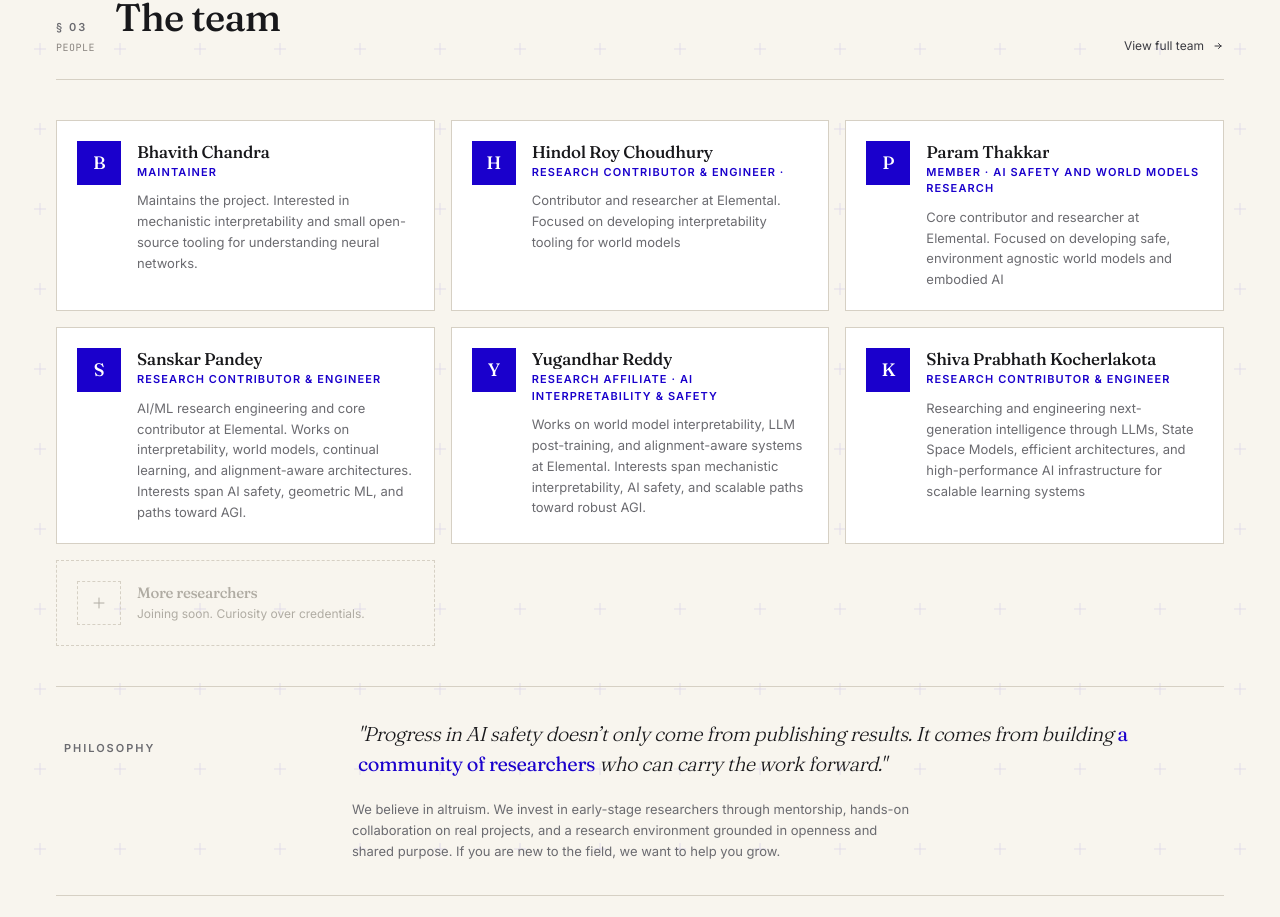
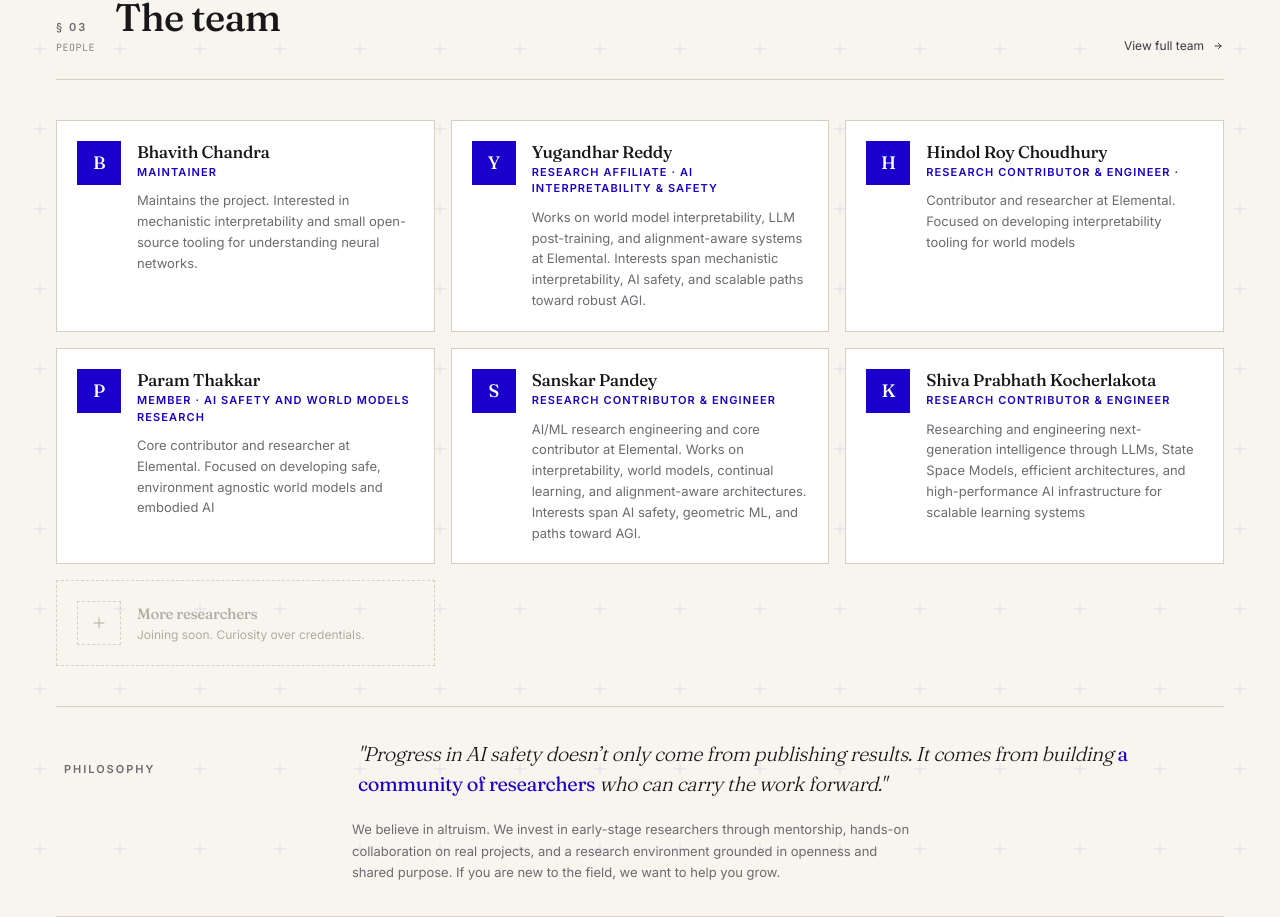
Before and after one commit to elemental-research-group/elemental-research-group.github.io, a React (Vite) app: page / in a window 1280 px wide. Shown: the part 2515-3432 px from the top of the page. Built offline with nearby package versions, Linux system fonts and the light colour scheme.

Commit message:
Yugandhar-updated profile: move Yugandhar Reddy to 2nd position in team section

```diff
--- a/src/components/Team.tsx
+++ b/src/components/Team.tsx
@@ -32,6 +32,13 @@ const team = [
     initial: "B",
   },
   {
+    name:  "Yugandhar Reddy",
+    role:  "Research Affiliate \u00b7 AI Interpretability & Safety",
+    bio:   "Works on world model interpretability, LLM post-training, and alignment-aware systems at Elemental. Interests span mechanistic interpretability, AI safety, and scalable paths toward robust AGI.",
+    href:  "https://yugandhargogireddy.com/",
+    initial: "Y",
+  },
+  {
     name:  "Hindol Roy Choudhury",
     role:  "Research Contributor & Engineer ·",
     bio:   "Contributor and researcher at Elemental. Focused on developing interpretability tooling for world models",
@@ -51,13 +58,6 @@ const team = [
     bio:   "AI/ML research engineering and core contributor at Elemental. Works on interpretability, world models, continual learning, and alignment-aware architectures. Interests span AI safety, geometric ML, and paths toward AGI.",
     href:  "https://skar07.github.io",
     initial: "S",
-  },
-  {
-    name:  "Yugandhar Reddy",
-    role:  "Research Affiliate \u00b7 AI Interpretability & Safety",
-    bio:   "Works on world model interpretability, LLM post-training, and alignment-aware systems at Elemental. Interests span mechanistic interpretability, AI safety, and scalable paths toward robust AGI.",
-    href:  "https://yugandhargogireddy.com/",
-    initial: "Y",
   },
   {
     name:  "Shiva Prabhath Kocherlakota",
```
